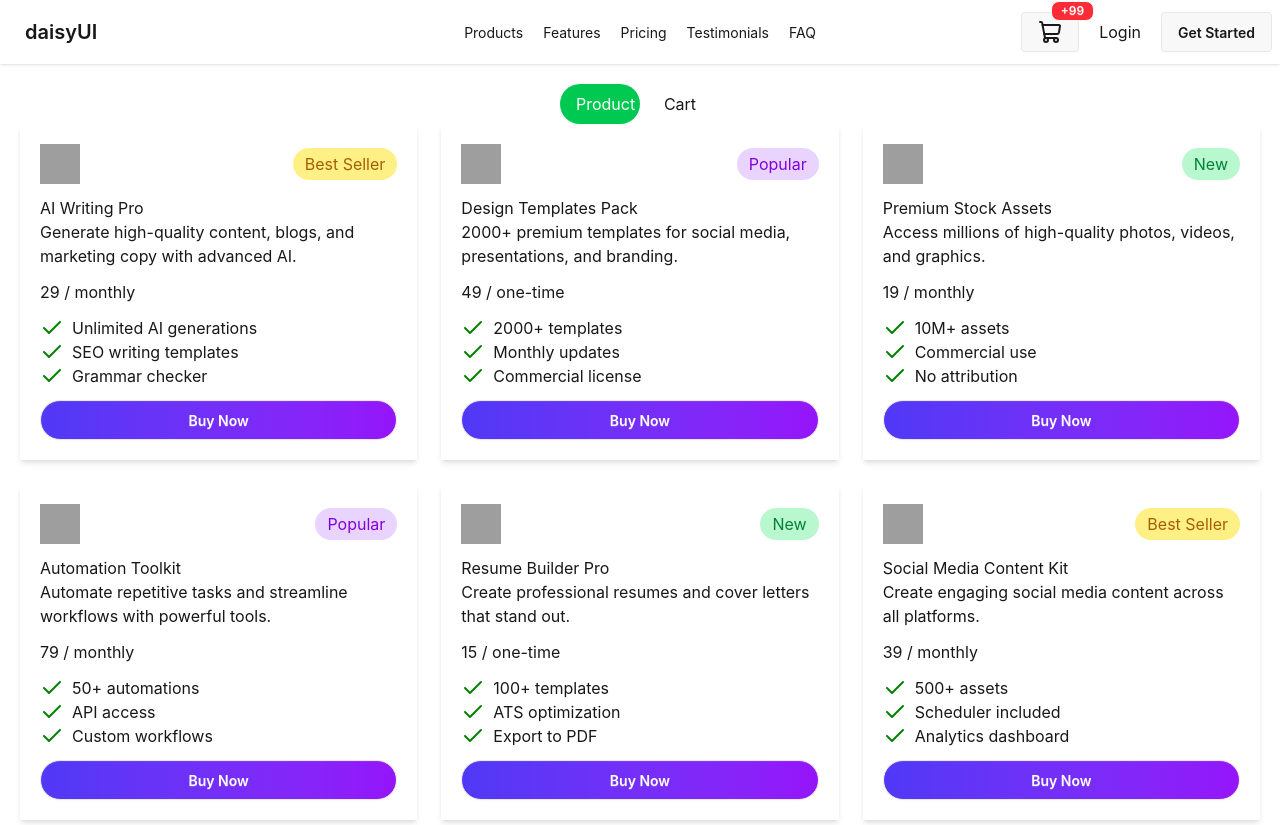
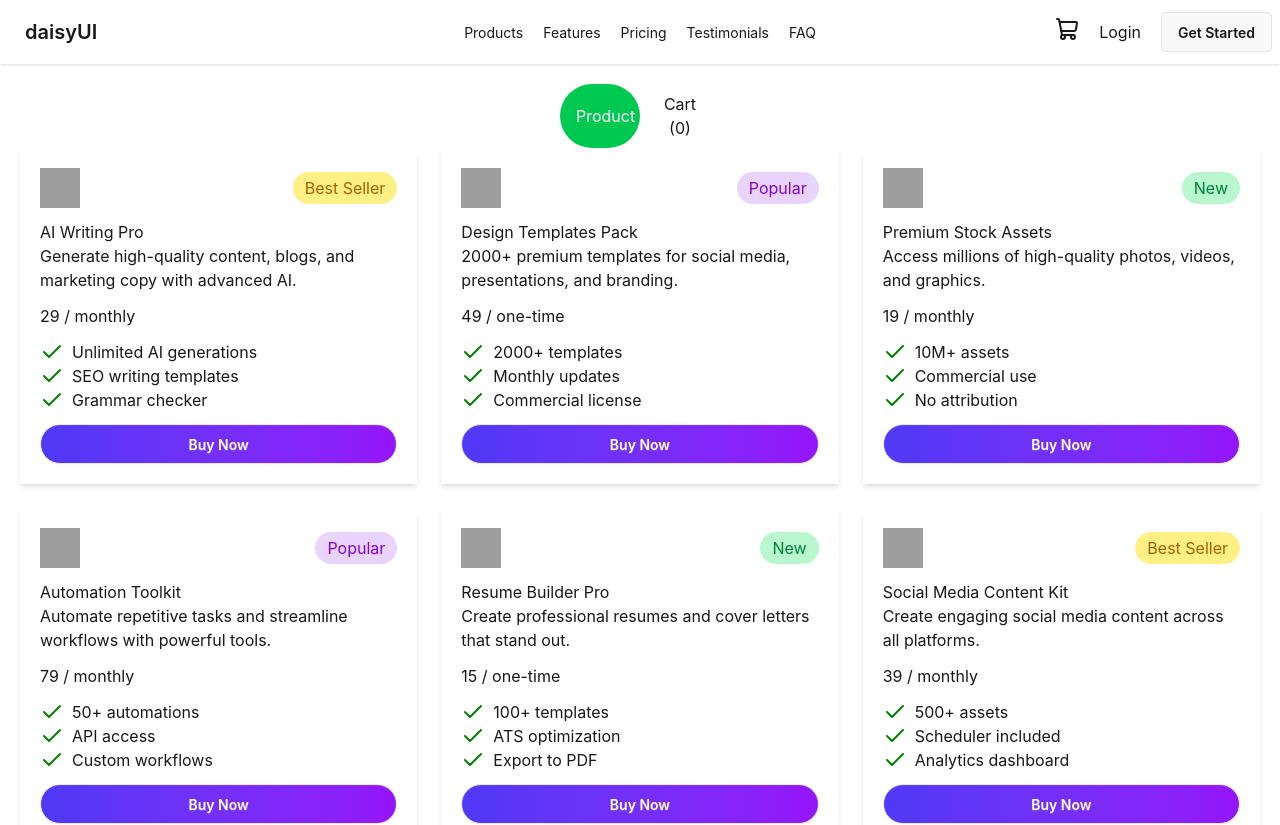
Before and after one commit to kawsar9867/A6-DigiTool, a React (Vite) app: page / in a window 1280 px wide. Shown: the top 825 px of the page. Built offline with nearby package versions, Linux system fonts and the light colour scheme; grey boxes are pictures that could not be loaded.

Commit message:
delete & total price calculation done

```diff
--- a/src/App.jsx
+++ b/src/App.jsx
@@ -11,7 +11,7 @@ const fetchData = fetch("/data.json").then((res) => res.json());
 function App() {
   const [toggle, setToggle] = useState("product");
   const [cart, setCart] = useState([])
-  console.log(cart)
+
 
 
   const toggleButton = (it) => {
@@ -20,7 +20,7 @@ function App() {
 
   return (
     <>
-      <Navbar></Navbar>
+      <Navbar cart={cart}></Navbar>
 
       <div className="flex justify-center mt-5">
         <button
@@ -33,7 +33,7 @@ function App() {
           onClick={() => toggleButton("cart")}
           className={` ${toggle === "cart" && "bg-green-500 text-white"} w-20  py-2 px-4 rounded-full`}
         >
-          Cart
+          Cart ({cart.length})
         </button>
       </div>
 
@@ -41,7 +41,7 @@ function App() {
         <Suspense fallback={<Loading> </Loading>}>
           <Cards fetchData={fetchData} cart={cart} setCart={setCart}></Cards>
         </Suspense>
-      : <Carts cart={cart}></Carts>}
+      : <Carts cart={cart} setCart={setCart}></Carts>}
 
       <Hero></Hero>
       <Rating></Rating>
--- a/src/assets/components/Cart/Carts.jsx
+++ b/src/assets/components/Cart/Carts.jsx
@@ -1,6 +1,16 @@
-function Carts({cart}) {
+import { toast } from "react-toastify";
 
-  console.log(cart);
+function Carts({ cart, setCart }) {
+  const total = cart.reduce((sum, item) => sum + item.price, 0);
+
+  const deleteAll = () => {
+    setCart([]);
+    toast.success("Payment Done");
+  };
+  const removeItem = (itm) => {
+    const newArray = cart.filter((c) => c.id !== itm.id);
+    setCart(newArray);
+  };
   return (
     <div className="px-5">
       <div className=" border space-y-3 p-5">
@@ -16,11 +26,23 @@ function Carts({cart}) {
               </div>
             </div>
             <div>
-              <button className="btn"> Remove </button>
+              <button onClick={() => removeItem(item)} className="btn">
+                {" "}
+                Remove{" "}
+              </button>
             </div>
           </div>
         ))}
+        <div className="flex justify-between">
+          <p>total</p>
+          <p> $ {total} </p>
         </div>
+        <button onClick={deleteAll} className="btn w-full">
+          {" "}
+          Proced to Checkout
+        </button>
+      </div>
+      <div></div>
     </div>
   );
 }
--- a/src/assets/components/Navbar.jsx
+++ b/src/assets/components/Navbar.jsx
@@ -1,6 +1,6 @@
 import { ShoppingCart } from "lucide-react";
 
-function Navbar() {
+function Navbar({ cart }) {
   return (
     <div>
       <div className="navbar bg-base-100 shadow-sm">
@@ -48,8 +48,13 @@ function Navbar() {
 
         <div className="navbar-end gap-5">
           <div>
-            <button className="btn relative">
-              <ShoppingCart /> <div className="badge badge-sm bg-red-500 text-white absolute -top-3 -right-4 ">+99</div>
+            <button className=" relative">
+              <ShoppingCart />{" "}
+              {cart.length > 0 && (
+                <div className="badge badge-sm bg-red-500 text-white absolute -top-3 -right-4 ">
+                  {cart.length}
+                </div>
+              )}
             </button>
           </div>
           <div>
```
Lines whose indentation alone changed are shown as unchanged.
